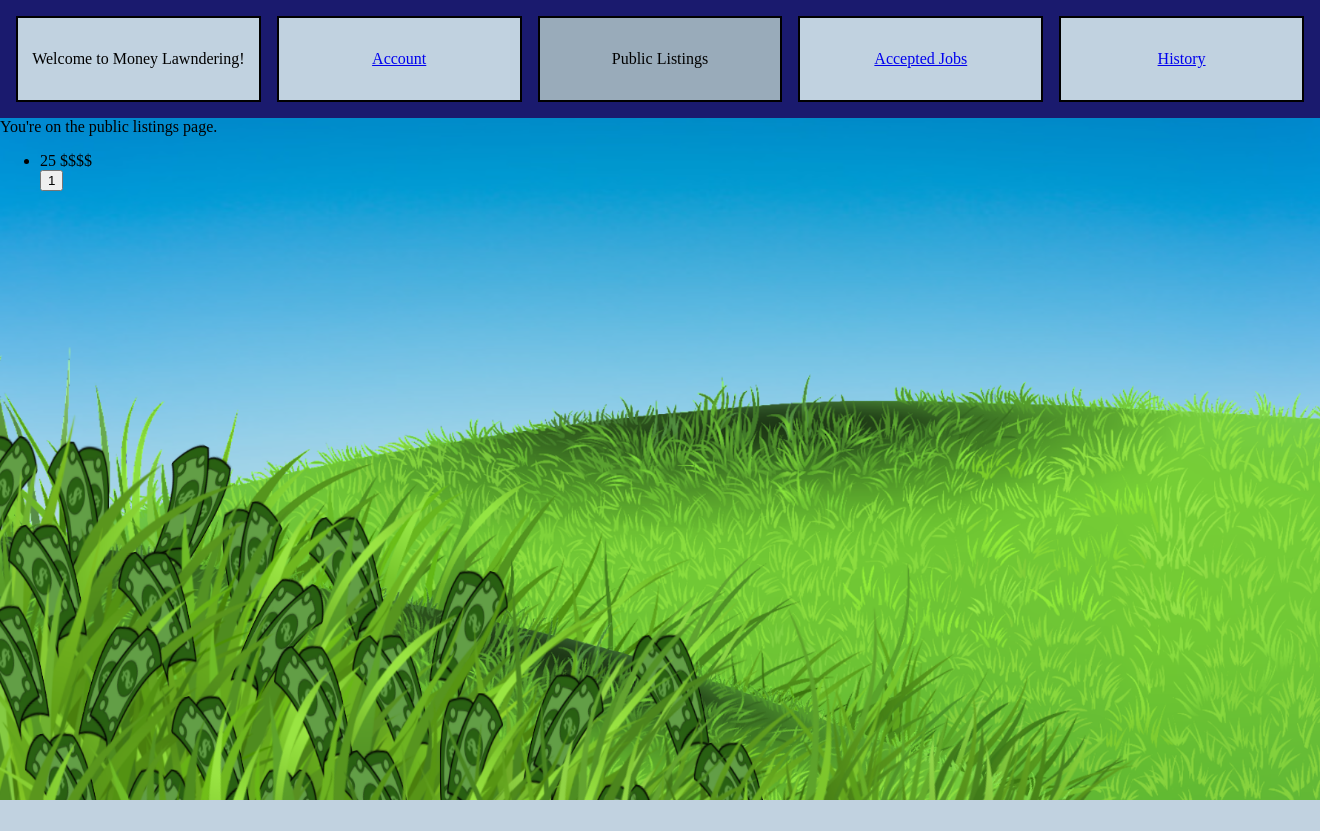
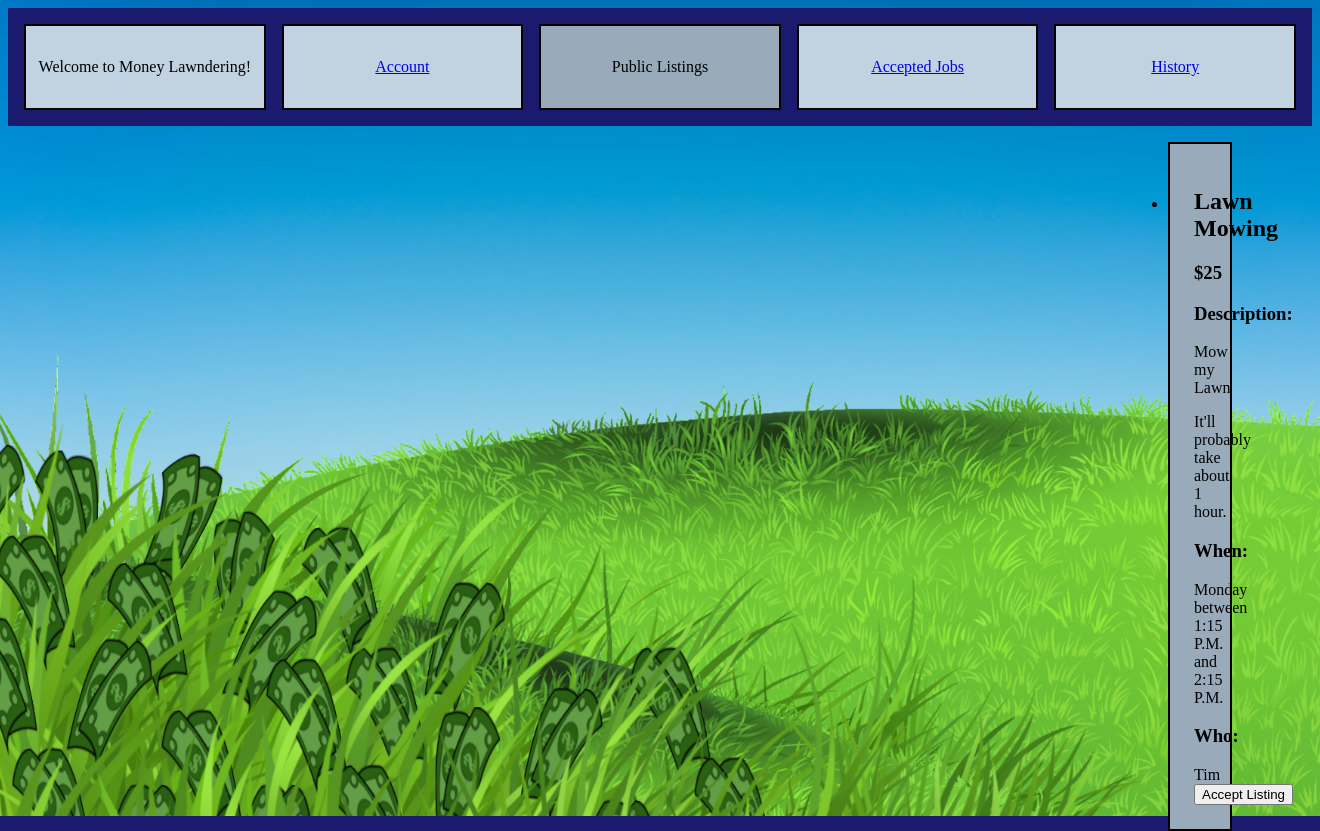
Before and after one commit to andrewObrien98/6-CS3450, a Django app: page /moneyLawndering/1/publiclistings/ in a window 1320 px wide. Before the commit the page ends 800 px from the top, so only its background shows below. Run offline with Django 4.2, Linux system fonts and the light colour scheme; data comes from the database, SQL or seed files in the repository.

Commit message:
Added public listings page

```diff
--- a/app/cs3450/moneyLawndering/static/moneyLawndering/style.css
+++ b/app/cs3450/moneyLawndering/static/moneyLawndering/style.css
@@ -1,6 +1,6 @@
 .title-page-background {
   background-image: url('/static/moneyLawndering/signinBackground.png');
-  background-color: #cccccc;
+  background-color: #1a1a6e;
   background-position: center;
   background-repeat: no-repeat;
   background-size: cover;
@@ -9,7 +9,7 @@
 
 .normal-page-background {
   background-image: url('/static/moneyLawndering/defaultBackground.png');
-  background-color: #cccccc;
+  background-color: #1a1a6e;
   background-position: center;
   background-repeat: no-repeat;
   background-size: cover;
@@ -87,6 +87,19 @@
   flex: 1;
 }
 
+.listing {
+  border: 2px solid black;
+  padding-top: 3vh;
+  padding-right: 3vh;
+  padding-left: 3vh;
+  padding-bottom: 3vh;
+  margin-top: 1vh;
+  margin-bottom: 1vh;
+  margin-right: 10vh;
+  margin-left: 140vh;
+  background-color: #99abba;
+  list-style: none
+
 div.models-display {
     width: 100%;
     height: 70%;
--- a/app/cs3450/moneyLawndering/templates/moneyLawndering/publicListing.html
+++ b/app/cs3450/moneyLawndering/templates/moneyLawndering/publicListing.html
@@ -31,17 +31,27 @@
             {% endif %}
         </div>
     </header>
-<div>You're on the public listings page.</div>
 <ul>
  {% for listing in listings %}
-    <li>{{listing.price}} $$$$</li>
-
-    <form action="{% url 'moneyLawndering:acceptListing' user.id %}" method="post">
-        {% csrf_token %}
-        {{ form }}
-        <input type="submit" name="listing_id" id="listing_id" value={{listing.id}}>
-
-    </form>
+    <li class="listing">
+        <h2>{{listing.category|capfirst}}</h2>
+        <h3>${{listing.price|floatformat:"-2g"}}</h3>
+        <div>
+            <h3>Description: </h3>{{listing.description|capfirst}}
+            {% if listing.time_est == 1.0 %}
+                <p>It'll probably take about 1 hour.</p>
+            {% else %}
+                <p>It'll probably take about {{listing.time_est|floatformat:"-1g"}} hours.</p>
+            {% endif %}
+        </div>
+        <div><h3>When: </h3>{{listing.dayOfWeek|capfirst}} between {{listing.startTimeOfDay}} and {{listing.endTimeOfDay}}</div>
+        <div><h3>Who: </h3>{{listing.customer.name|capfirst}}</div>
+        <form action="{% url 'moneyLawndering:acceptListing' user.id listing.id %}" method="post">
+            {% csrf_token %}
+            {{ form }}
+            <input type="submit" value="Accept Listing">
+        </form>
+    </li>
  {% endfor %}
 </ul>
 </body>
--- a/app/cs3450/moneyLawndering/urls.py
+++ b/app/cs3450/moneyLawndering/urls.py
@@ -10,8 +10,9 @@
     path('createuser/', views.createUser, name='createUser'),
     path('<int:user_id>/updateuser/', views.updateUser, name='updateUser'),
     path('<int:user_id>/account/', views.account, name='account'),
+    path('<int:user_id>/', views.account, name='account'),
     path('<int:user_id>/publiclistings/', views.publicListing, name='publicListing'),
-    path('<int:user_id>/acceptlisting/', views.acceptListing, name='acceptListing'),
+    path('<int:user_id>/<int:listing_id>/acceptlisting/', views.acceptListing, name='acceptListing'),
     path('<int:user_id>/mylistings/', views.myListing, name='myListing'),
     path('<int:user_id>/createListing/', views.createListing, name='createListing'),
     path('<int:user_id>/newListing/', views.newListing, name='newListing'),
--- a/app/cs3450/moneyLawndering/views.py
+++ b/app/cs3450/moneyLawndering/views.py
@@ -100,12 +100,8 @@
                 'user': user}
     return render(request, 'moneyLawndering/publicListing.html', context)
 
-def acceptListing(request, user_id):
+def acceptListing(request, user_id, listing_id):
     #first make sure that they have posted a listing
-    try:
-        listing_id = request.POST['listing_id']
-    except:
-        raise Http404("You did not send back the right thing")
     try:
         listing = Listing.objects.get(pk=listing_id)
     except(KeyError, Listing.DoesNotExist) :
```
